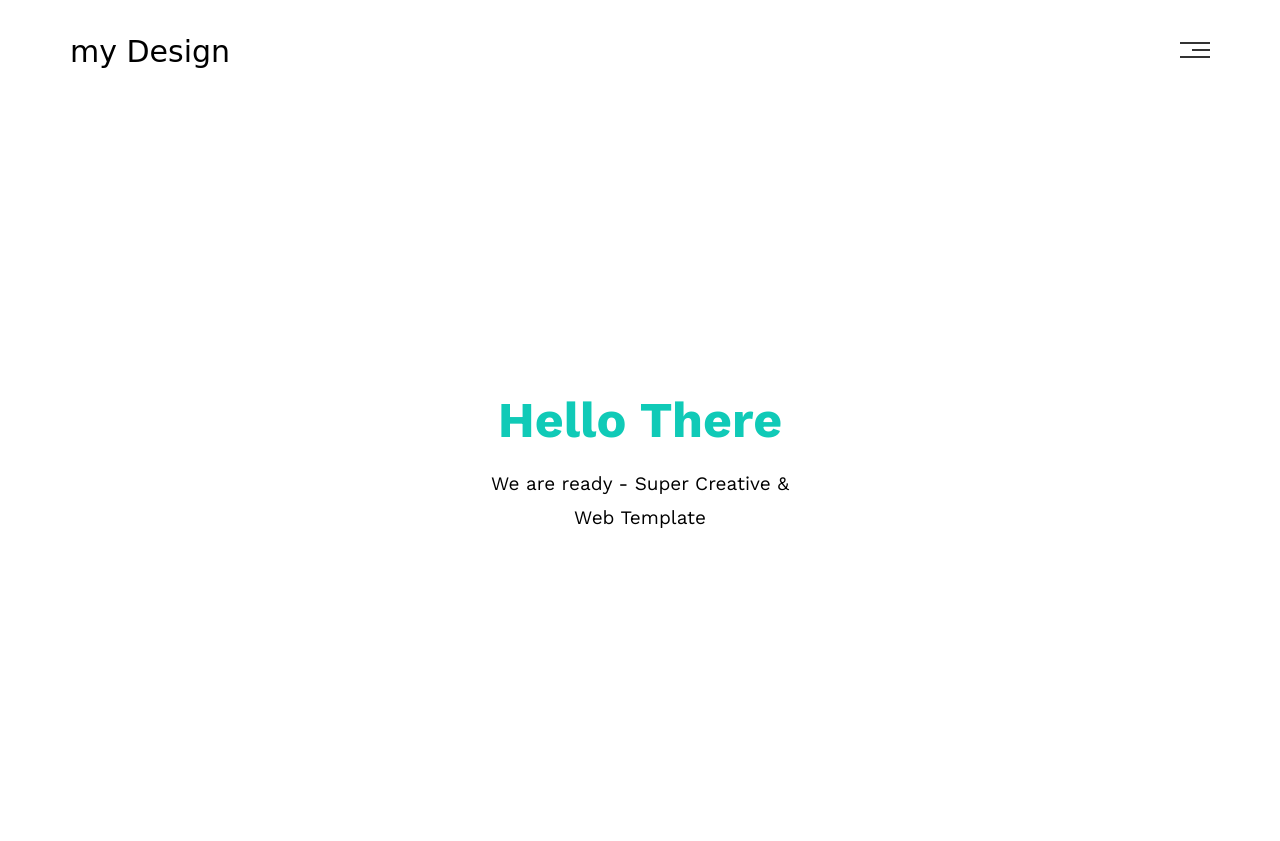
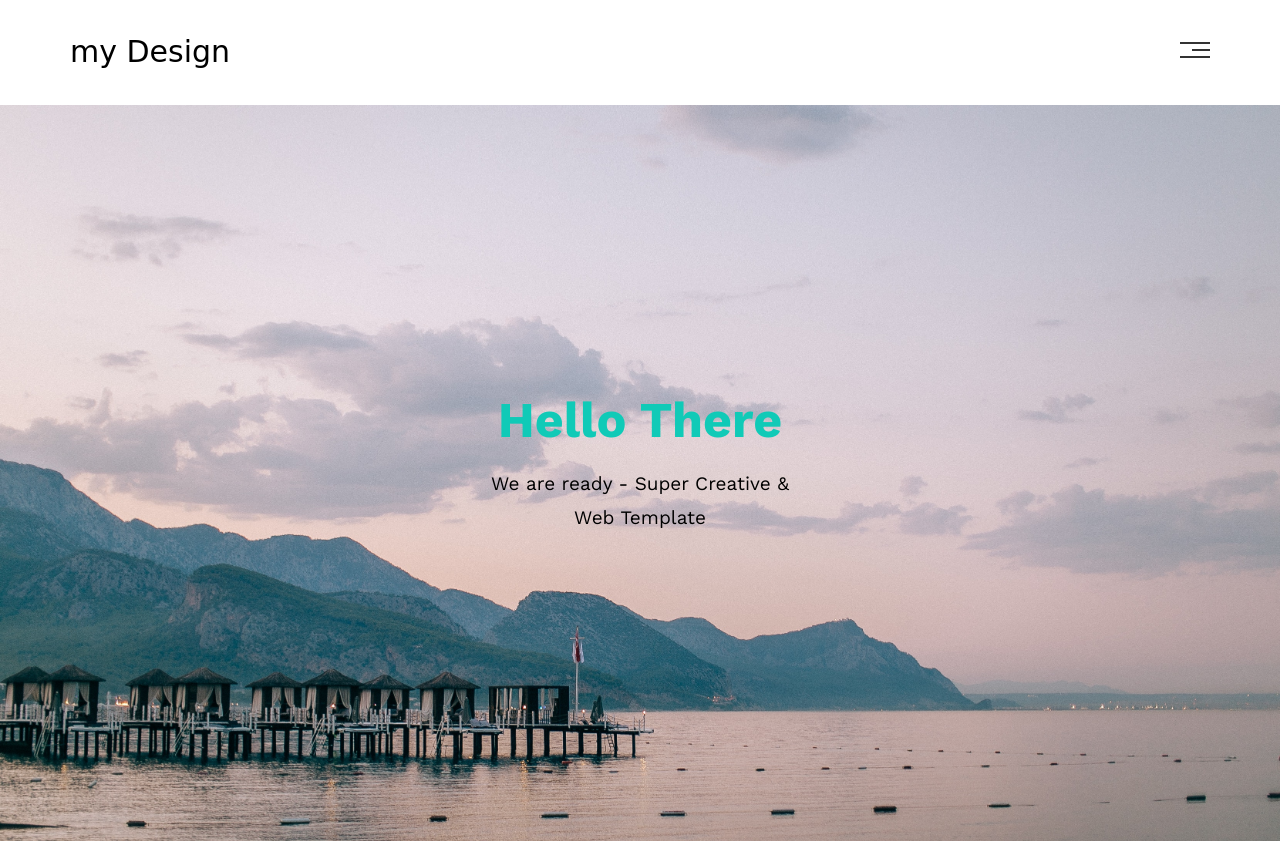
Before and after one commit to Abdullahelkassas/template_project, a plain HTML site: page index.html in a window 1280 px wide. Shown: the top 841 px of the page. Drawn offline with nearby package versions, Linux system fonts and the light colour scheme.

Commit message:
edit background

```diff
--- a/css/main.css
+++ b/css/main.css
@@ -149,7 +149,7 @@
   /* End Header */
   /* Start Landing Section */
   .landing {
-    background-image: url(./css/images/pexels-lina-kivaka-12310381.jpg);
+    background-image: url(/css/images/pexels-lina-kivaka-12310381.jpg);
     background-size: cover;
     height: calc(100vh - 64px);
     background-position: center;
```
